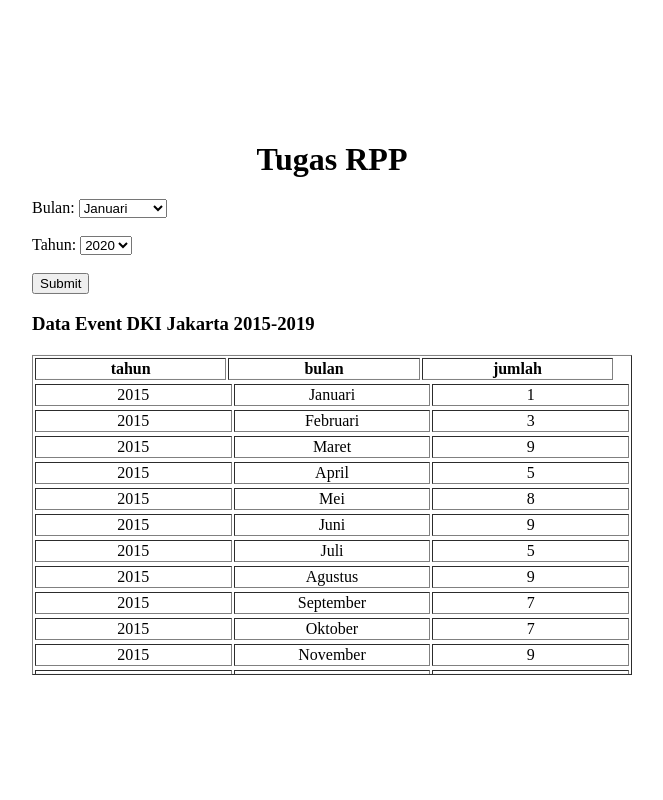
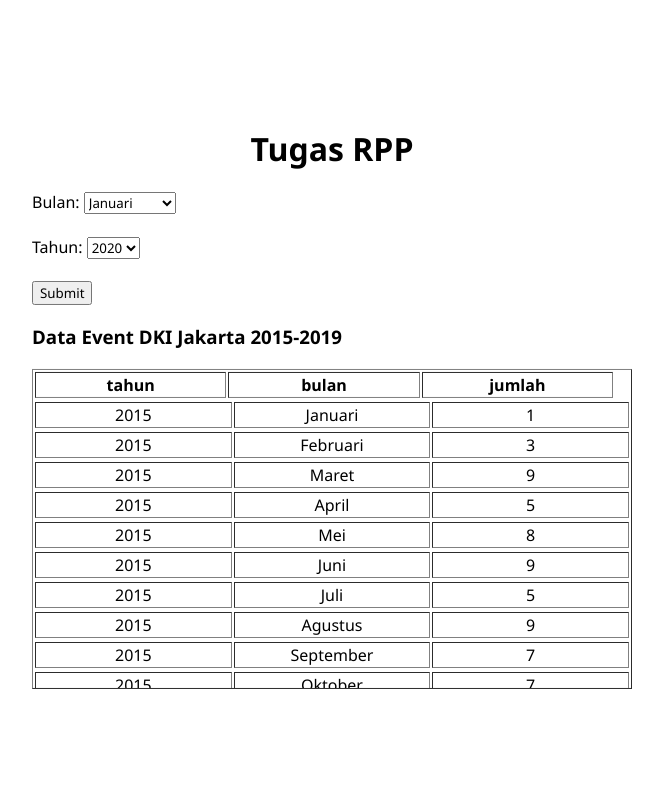
Before and after one commit to nabelanita/tugasRPPKnowledge, a Flask app: page / in a window 1280 px wide. Shown: the whole page, without its empty margins (316-979 px from the left). Run offline with Flask 2, Linux system fonts and the light colour scheme.

Commit message:
change font family to all text

```diff
--- a/templates/index.html
+++ b/templates/index.html
@@ -42,6 +42,9 @@
 			h1 {
 				text-align: center;
 			}
+			* {
+				font-family:'Segoe UI', Tahoma, Geneva, Verdana, sans-serif
+			}
 		</style>
 	</head>
 <body>
--- a/templates/prediction.html
+++ b/templates/prediction.html
@@ -7,6 +7,9 @@
 				left: 50%;
 				transform: translate(-50%, -50%);
 			}
+            * {
+				font-family:'Segoe UI', Tahoma, Geneva, Verdana, sans-serif
+			}
         </style>
     </head>
 <body>
```
